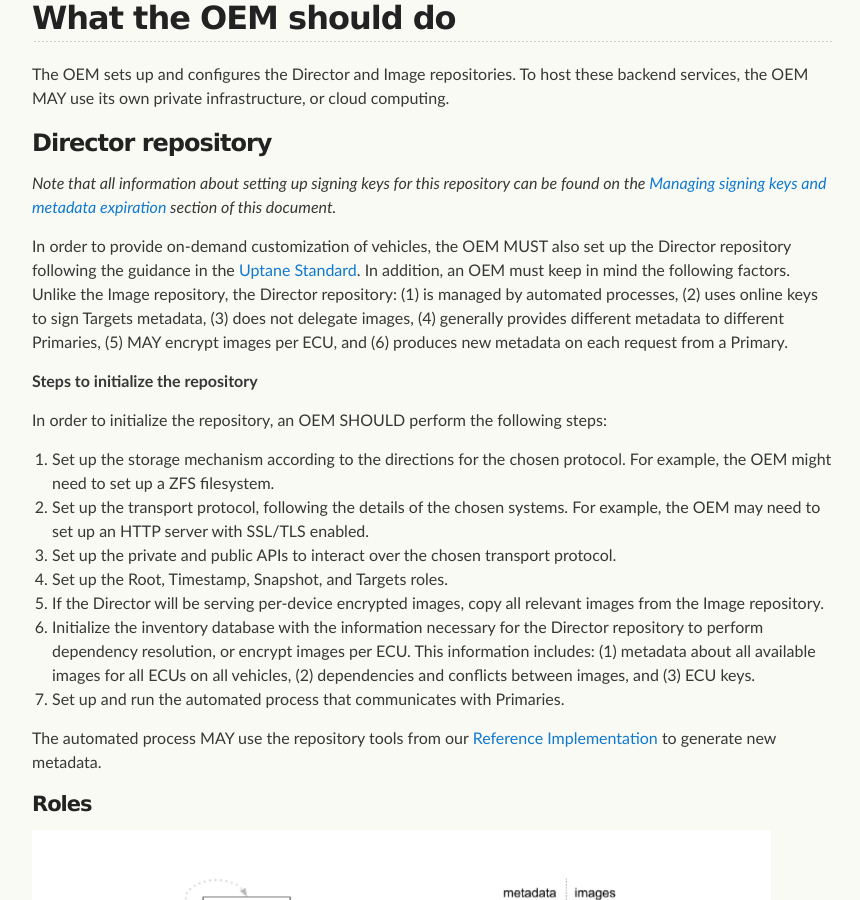
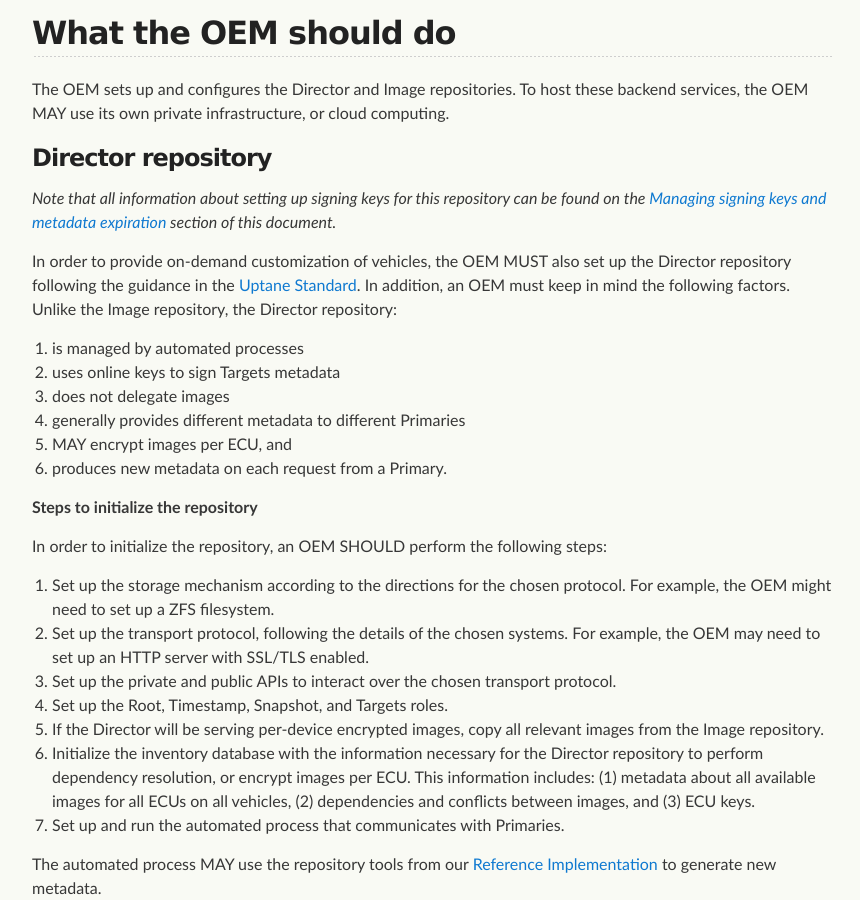
Before and after one commit to uptane/deployment-considerations, a Jekyll site: the page built from repositories.md, in a window 1280 px wide and 900 px high, scrolled down 4412 px. Shown: the whole window, without its empty margins (208-1068 px from the left). Built offline with Jekyll 4.4.1, drawn with Linux system fonts in a browser that asks for light colours; our own code applies the rules of GitHub Pages for plain Markdown files.

Commit message:
Final edits for 1.2 release
Signed-off-by: Marina Moore <mnm678@gmail.com>

```diff
--- a/repositories.md
+++ b/repositories.md
@@ -75,7 +75,9 @@ As partial verification Secondaries only check the Targets metadata from the Dir
 #### Time Server key compromise
 
 In the event of a Time Server key compromise, an attacker would be able to return a time attestation that contains an arbitrary time. The attacker could then either:
+
 * Make all metadata appear to be expired. If the Time Server returns a time far in the future, the vehicle would interpret all Uptane metadata as expired. The vehicle would be unable to verify the metadata, thus creating a denial of service.
+
 * Make expired metadata appear to be current. If the Time Server returns a time in the past, Uptane metadata that was valid at that point in the past will seem current to the vehicle, thus allowing for a freeze attack. This cannot be used for a rollback attack as the ECU will not accept a time earlier than the time of their previous update.
 
 All of these attacks can be mitigated by rotating the Time Server key in Root metadata, as described in [Managing signing keys and metadata expiration](https://uptane.github.io/deployment-considerations/key_management.html).
@@ -107,7 +109,14 @@ The OEM sets up and configures the Director and Image repositories. To host thes
 
 *Note that all information about setting up signing keys for this repository can be found on the [Managing signing keys and metadata expiration](https://uptane.github.io/deployment-considerations/key_management.html) section of this document.*
 
-In order to provide on-demand customization of vehicles, the OEM MUST also set up the Director repository following the guidance in the [Uptane Standard](https://uptane.github.io/papers/uptane-standard.1.1.0.html#director_repository). In addition, an OEM must keep in mind the following factors. Unlike the Image repository, the Director repository: (1) is managed by automated processes, (2) uses online keys to sign Targets metadata, (3) does not delegate images, (4) generally provides different metadata to different Primaries, (5) MAY encrypt images per ECU, and (6) produces new metadata on each request from a Primary.
+In order to provide on-demand customization of vehicles, the OEM MUST also set up the Director repository following the guidance in the [Uptane Standard](https://uptane.github.io/papers/uptane-standard.1.1.0.html#director_repository). In addition, an OEM must keep in mind the following factors. Unlike the Image repository, the Director repository:
+
+1. is managed by automated processes
+2. uses online keys to sign Targets metadata
+3. does not delegate images
+4. generally provides different metadata to different Primaries
+5. MAY encrypt images per ECU, and
+6. produces new metadata on each request from a Primary.
 
 **Steps to initialize the repository**
 
```
Also changed, not shown: ecus.md (+1 -1 lines), index.md (+1 -1 lines), 1 other file.
